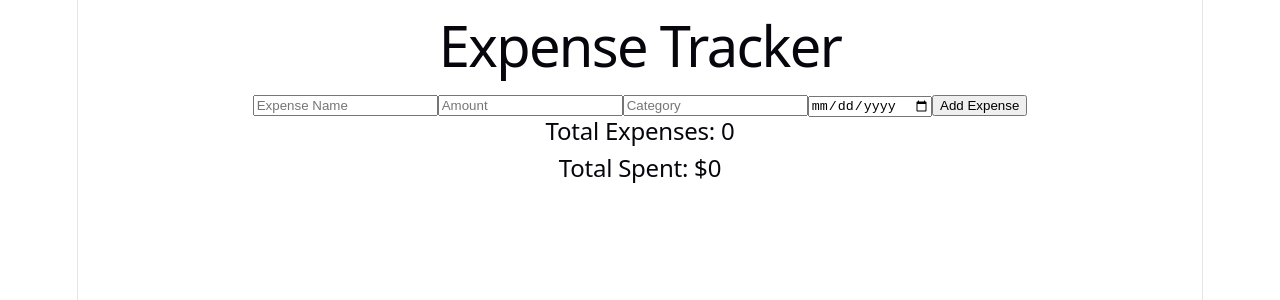
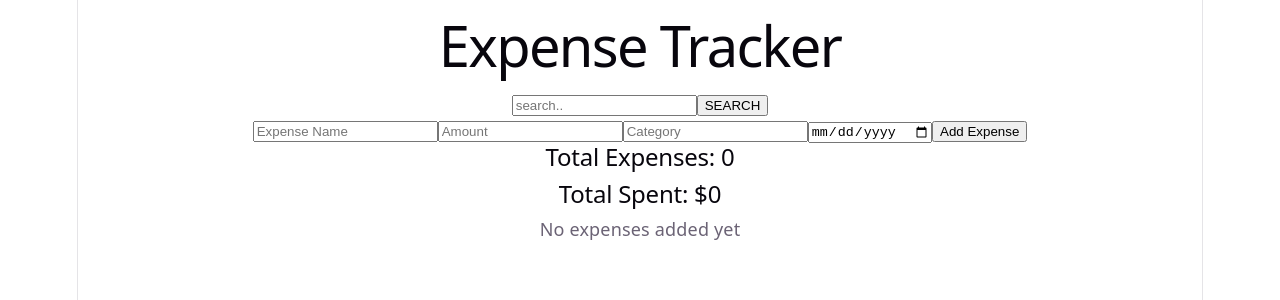
Before and after one commit to Jeffreydevs/Expense-Tracker-App, a React (Vite) app: page / in a window 1280 px wide. Shown: the top 300 px of the page. Built offline with nearby package versions, Linux system fonts and the light colour scheme.

Commit message:
Implement expense search with conditional rendering

```diff
--- a/src/App.jsx
+++ b/src/App.jsx
@@ -8,6 +8,8 @@ function App() {
  const [amount, setAmount] = useState("")
  const [category, setCategory] = useState("")
  const [date, setDate] = useState("")
+ const [search, setSearch] = useState("")
+ const [searchInput,setSearchInput] = useState("")
 
  function handleAddExpenses(){
     if (name === "" || amount === "" || category === "" || date === ""){
@@ -39,10 +41,16 @@ function App() {
   localStorage.setItem("expenses", JSON.stringify(expenses))
   }, [expenses])
 
+ const filteredExpenses = expenses.filter((expense) => expense.name.toLowerCase().includes(search.toLowerCase()))
+
   return(
    <>
       <div>
         <h1>Expense Tracker</h1>
+      </div>
+      <div>
+        <input type="text" placeholder="search.." value={searchInput} onChange={(event)=> setSearchInput(event.target.value)}/>
+        <button onClick={()=> setSearch(searchInput)}>SEARCH</button>
       </div>
       <div>
         <input type="text" placeholder="Expense Name" value={name} onChange={(event)=> setName(event.target.value)} />
@@ -54,7 +62,9 @@ function App() {
       <h2>Total Expenses: {expenses.length}</h2>
       <h2>Total Spent: ${totalSpent}</h2>
 
-     {expenses.map((expense) => (
+     {expenses.length === 0 ?(<p>No expenses added yet</p>):
+     filteredExpenses.length === 0 ?(<p>No results found</p>):
+     (filteredExpenses.map((expense) => (
        <div key={expense.id}>
          <p>{expense.name}</p>
          <p>{expense.amount}</p>
@@ -62,7 +72,7 @@ function App() {
          <p>{expense.date}</p>
          <button onClick={()=> handleDeleteExpenses(expense.id)}>Delete</button>
         </div>
-      ))}
+      )))}
    </>
   )
 }
```
